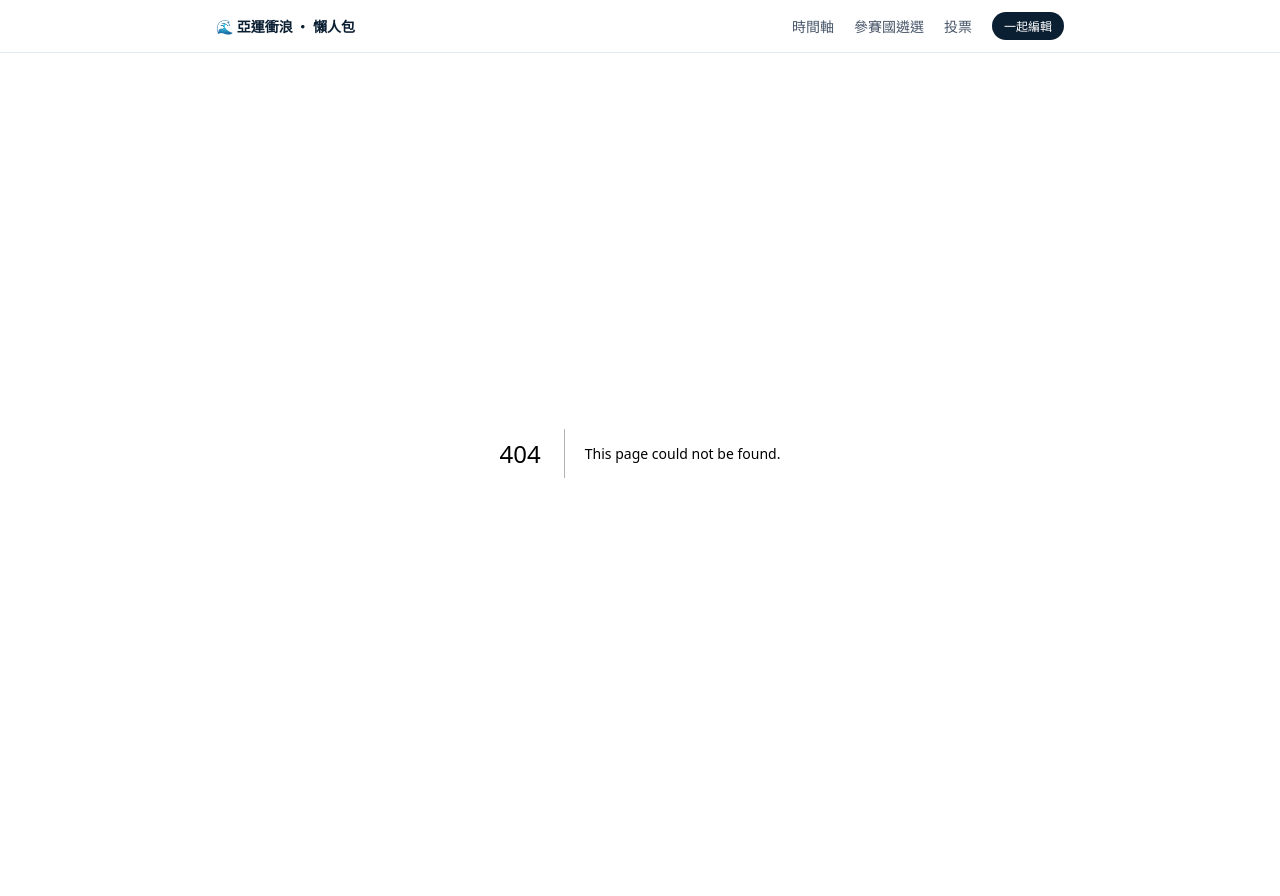
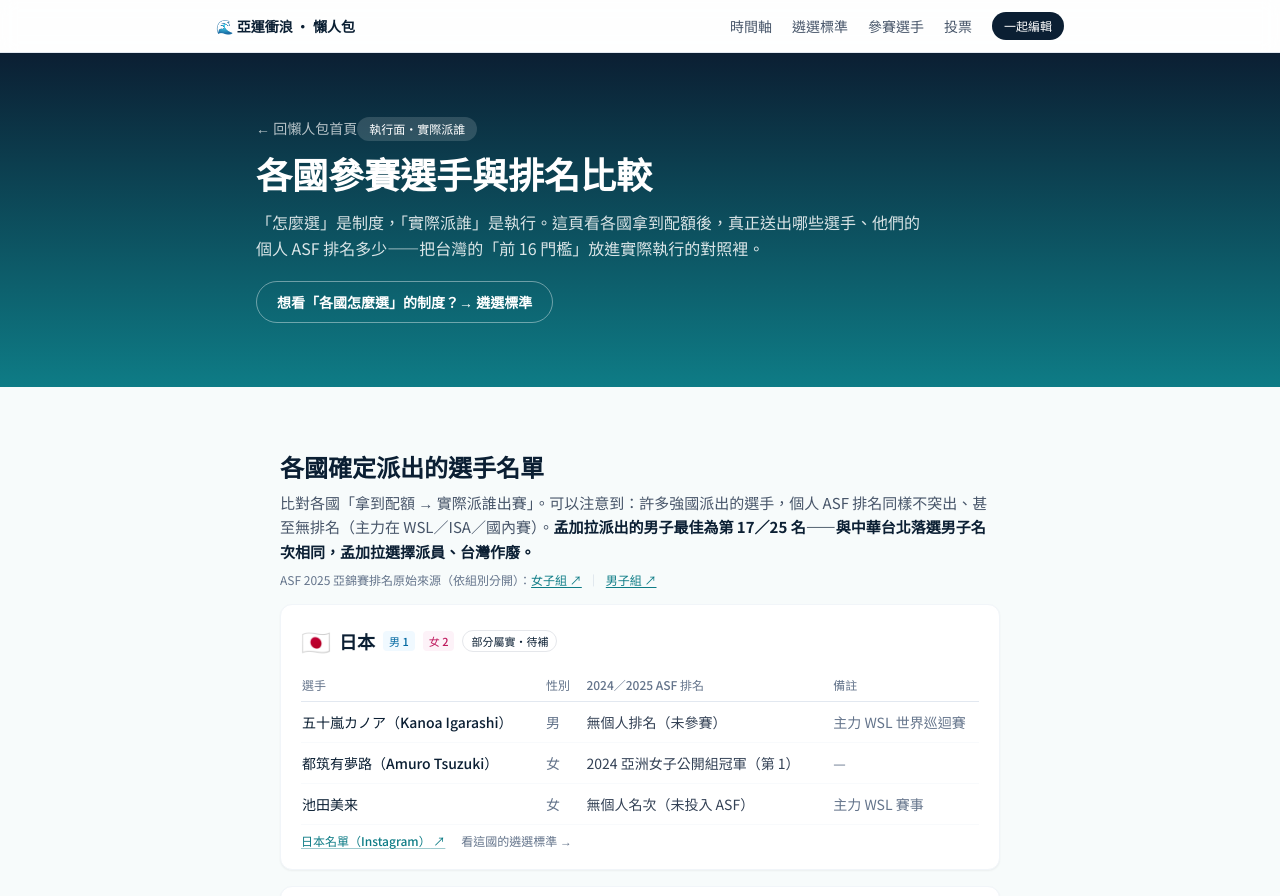
Before and after one commit to sucrelinsurfer/Aichi-Nagoya-2026issue, a Next.js app in the folder web/: page /rosters in a window 1280 px wide. Before the commit this address had no page. Shown: the top 896 px of the page. Before the commit the page ends 853 px from the top, so only its background shows below. Built offline with nearby package versions, Linux system fonts and the light colour scheme.

Commit message:
遴選標準跟選手分開

```diff
--- a/web/app/countries/page.tsx
+++ b/web/app/countries/page.tsx
@@ -2,7 +2,7 @@ import Link from "next/link";
 import { COUNTRIES, REGIONS, REGION_COLOR } from "@/data/countries";
 import CompareTable from "@/components/CompareTable";
 import CountryCheck from "@/components/CountryCheck";
-import RosterTable from "@/components/RosterTable";
+import { ROSTERS } from "@/data/rosters";
 
 export const metadata = {
   title: "各國怎麼選？亞運衝浪參賽國遴選標準與國情",
@@ -20,6 +20,7 @@ function QuotaPill({ men, women }: { men: number; women: number }) {
 }
 
 export default function CountriesPage() {
+  const hasRoster = new Set(ROSTERS.map((r) => r.country));
   return (
     <main className="min-h-screen">
       <section className="bg-gradient-to-b from-ink to-wave px-6 pb-16 pt-12 text-white">
@@ -27,20 +28,27 @@ export default function CountriesPage() {
           <Link href="/" className="text-sm text-white/70 hover:text-white">
             ← 回懶人包首頁
           </Link>
-          <h1 className="mt-4 text-3xl font-black sm:text-4xl">各國怎麼選？</h1>
+          <p className="mt-4 inline-block rounded-full bg-white/15 px-3 py-1 text-xs font-medium">
+            制度面・怎麼選
+          </p>
+          <h1 className="mt-3 text-3xl font-black sm:text-4xl">各國遴選標準</h1>
           <p className="mt-4 max-w-2xl leading-relaxed text-white/85">
             同樣是亞運衝浪，17 個參賽國的遴選方式各有脈絡——有的靠海外血統徵召，有的有宗教服裝規範，有的舉國體制跨界選材。看完會更懂：台灣的爭議放在亞洲脈絡裡，是什麼樣的處境。
           </p>
           <p className="mt-3 text-xs text-white/60">
             以地區排列，無排名或優劣之意。配額數字為亞洲衝浪總會（ASF）官方公告；遴選內容整理自官方協會與公開資料，持續補查證。
           </p>
+          <Link
+            href="/rosters"
+            className="mt-5 inline-block rounded-full border border-white/40 px-5 py-2.5 text-sm font-bold text-white transition hover:bg-white/10"
+          >
+            想看「各國實際派誰、排名多少」？→ 參賽選手
+          </Link>
         </div>
       </section>
 
       <div className="mx-auto max-w-3xl space-y-14 px-6 py-16">
         <CompareTable />
-
-        <RosterTable />
 
         {REGIONS.map((region) => {
           const list = COUNTRIES.filter((c) => c.region === region);
@@ -74,6 +82,21 @@ export default function CountriesPage() {
                       {c.body}
                     </p>
                     <CountryCheck sources={c.sources} />
+                    {hasRoster.has(c.name) ? (
+                      <Link
+                        href={`/rosters#${c.name}`}
+                        className="mt-3 inline-block text-xs font-medium text-wave hover:text-ink"
+                      >
+                        看這國實際派出的選手與排名 →
+                      </Link>
+                    ) : (
+                      <Link
+                        href="/rosters"
+                        className="mt-3 inline-block text-xs font-medium text-slate-400 hover:text-wave"
+                      >
+                        實際派出名單：待補・協作中 →
+                      </Link>
+                    )}
                   </article>
                 ))}
               </div>
--- /dev/null
+++ b/web/app/rosters/page.tsx
@@ -0,0 +1,51 @@
+import Link from "next/link";
+import RosterTable from "@/components/RosterTable";
+
+export const metadata = {
+  title: "各國確定派出的選手與 ASF 排名比較｜2026 亞運衝浪",
+  description:
+    "各參賽國拿到配額後，實際派出哪些選手、個人 ASF 排名多少。孟加拉派出的男子與中華台北落選男子名次相同——執行面的對照。",
+};
+
+export default function RostersPage() {
+  return (
+    <main className="min-h-screen">
+      <section className="bg-gradient-to-b from-ink to-wave px-6 pb-16 pt-12 text-white">
+        <div className="mx-auto max-w-3xl">
+          <Link href="/" className="text-sm text-white/70 hover:text-white">
+            ← 回懶人包首頁
+          </Link>
+          <p className="mt-4 inline-block rounded-full bg-white/15 px-3 py-1 text-xs font-medium">
+            執行面・實際派誰
+          </p>
+          <h1 className="mt-3 text-3xl font-black sm:text-4xl">各國參賽選手與排名比較</h1>
+          <p className="mt-4 max-w-2xl leading-relaxed text-white/85">
+            「怎麼選」是制度，「實際派誰」是執行。這頁看各國拿到配額後，真正送出哪些選手、他們的個人 ASF 排名多少——把台灣的「前 16 門檻」放進實際執行的對照裡。
+          </p>
+          <Link
+            href="/countries"
+            className="mt-5 inline-block rounded-full border border-white/40 px-5 py-2.5 text-sm font-bold text-white transition hover:bg-white/10"
+          >
+            想看「各國怎麼選」的制度？→ 遴選標準
+          </Link>
+        </div>
+      </section>
+
+      <div className="mx-auto max-w-3xl px-6 py-16">
+        <RosterTable />
+
+        <div className="mt-14 rounded-2xl border border-slate-100 bg-foam p-6 text-center">
+          <p className="text-[15px] text-slate-600">
+            看完各國實際派出的名單，回頭看台灣男子名額作廢——你怎麼想？
+          </p>
+          <Link
+            href="/#poll"
+            className="mt-4 inline-block rounded-full bg-ink px-6 py-3 text-sm font-bold text-white transition hover:bg-wave"
+          >
+            表達你的立場
+          </Link>
+        </div>
+      </div>
+    </main>
+  );
+}
--- a/web/components/Nav.tsx
+++ b/web/components/Nav.tsx
@@ -12,7 +12,10 @@ export default function Nav() {
             時間軸
           </Link>
           <Link href="/countries" className="text-slate-600 hover:text-wave">
-            參賽國遴選
+            遴選標準
+          </Link>
+          <Link href="/rosters" className="text-slate-600 hover:text-wave">
+            參賽選手
           </Link>
           <Link href="/#poll" className="hidden text-slate-600 hover:text-wave sm:inline">
             投票
--- a/web/components/RosterTable.tsx
+++ b/web/components/RosterTable.tsx
@@ -1,3 +1,4 @@
+import Link from "next/link";
 import { ROSTERS } from "@/data/rosters";
 import { COUNTRIES } from "@/data/countries";
 
@@ -55,7 +56,7 @@ export default function RosterTable() {
           const q = quotaOf(r.country);
           const v = VERIFY[r.verify];
           return (
-            <div key={r.country} className="rounded-xl border border-slate-100 bg-white p-5 shadow-sm">
+            <div key={r.country} id={r.country} className="scroll-mt-20 rounded-xl border border-slate-100 bg-white p-5 shadow-sm">
               <div className="flex flex-wrap items-center gap-2">
                 <span className="text-2xl">{flagOf(r.country)}</span>
                 <h3 className="text-lg font-bold text-ink">{r.country}</h3>
@@ -90,7 +91,7 @@ export default function RosterTable() {
                 </table>
               </div>
 
-              <div className="mt-2 text-xs">
+              <div className="mt-2 flex flex-wrap items-center gap-x-4 gap-y-1 text-xs">
                 <a
                   href={r.source.url}
                   target="_blank"
@@ -99,6 +100,12 @@ export default function RosterTable() {
                 >
                   {r.source.title} ↗
                 </a>
+                <Link
+                  href={`/countries#${r.country}`}
+                  className="font-medium text-slate-500 hover:text-wave"
+                >
+                  看這國的遴選標準 →
+                </Link>
               </div>
             </div>
           );
```
